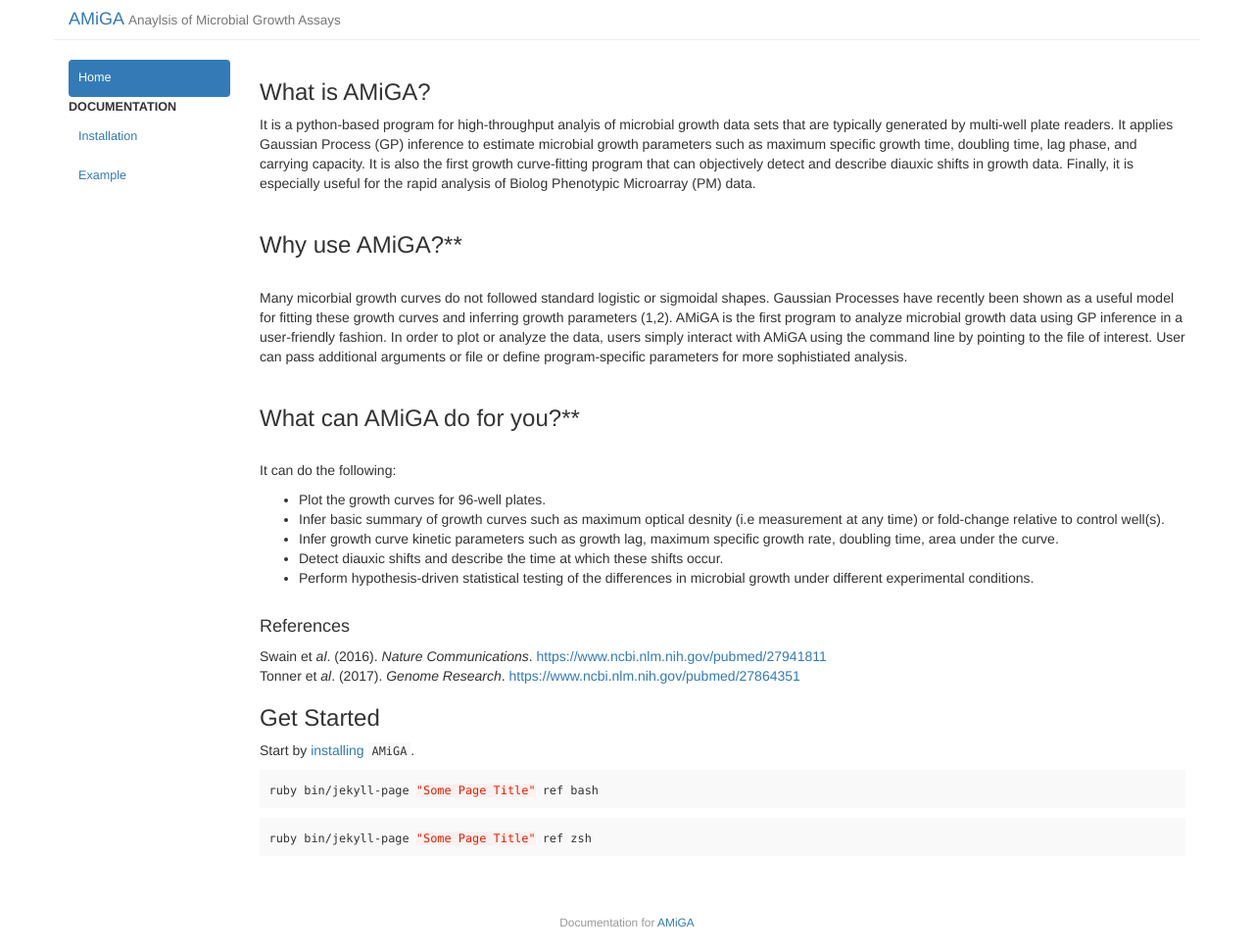
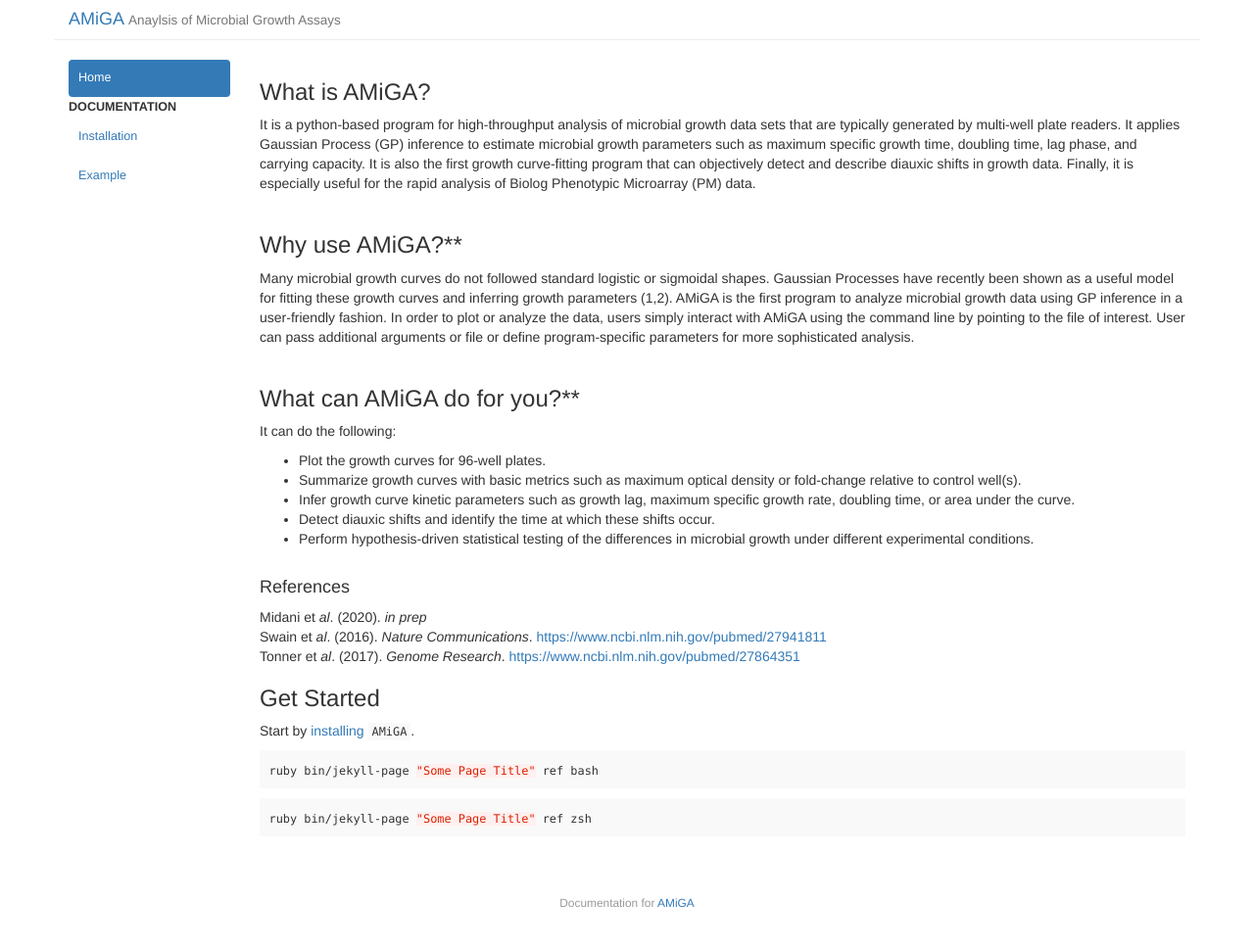
Before and after one commit to firasmidani/amiga, a Jekyll site: the page built from docs/index.md, in a window 1280 px wide. Shown: the whole page at 98% size. Built offline with Jekyll 4.4.1, drawn with Linux system fonts in a browser that asks for light colours.

Commit message:
fixed typos

```diff
--- a/docs/index.md
+++ b/docs/index.md
@@ -6,28 +6,28 @@
 
 ### What is AMiGA?
 
-It is a python-based program for high-throughput analyis of microbial growth  data sets that are typically generated by multi-well plate readers. It applies Gaussian Process (GP<a></a>) inference to estimate microbial growth parameters such as maximum specific growth time, doubling time, lag phase, and carrying capacity. It is also the first growth curve-fitting program that can objectively detect and describe diauxic shifts in growth data. Finally, it is especially useful for the rapid analysis of Biolog Phenotypic Microarray (PM<a></a>) data.
+It is a python-based program for high-throughput analysis of microbial growth  data sets that are typically generated by multi-well plate readers. It applies Gaussian Process (GP<a></a>) inference to estimate microbial growth parameters such as maximum specific growth time, doubling time, lag phase, and carrying capacity. It is also the first growth curve-fitting program that can objectively detect and describe diauxic shifts in growth data. Finally, it is especially useful for the rapid analysis of Biolog Phenotypic Microarray (PM<a></a>) data.
 <br /><br />
 
 ### Why use AMiGA?**
 
-<br />
-Many micorbial growth curves do not followed standard logistic or sigmoidal shapes. Gaussian Processes have recently been shown as a useful model for fitting these growth curves and inferring growth parameters (1,2<a></a>). AMiGA is the first program to analyze microbial growth data using GP inference in a user-friendly fashion. In order to plot or analyze the data, users simply interact with AMiGA using the command line by pointing to the file of interest. User can pass additional arguments or file or define program-specific parameters for more sophistiated analysis.
+Many microbial growth curves do not followed standard logistic or sigmoidal shapes. Gaussian Processes have recently been shown as a useful model for fitting these growth curves and inferring growth parameters (1,2<a></a>). AMiGA is the first program to analyze microbial growth data using GP inference in a user-friendly fashion. In order to plot or analyze the data, users simply interact with AMiGA using the command line by pointing to the file of interest. User can pass additional arguments or file or define program-specific parameters for more sophisticated analysis.
 <br /><br />
 
 ### What can AMiGA do for you?**
 
-<br />
 It can do the following:
 - Plot the growth curves for 96-well plates.
-- Infer basic summary of growth curves such as maximum optical desnity \(i.e measurement at any time<a></a>) or fold-change relative to control well\(s<a></a>).
-- Infer growth curve kinetic parameters such as growth lag, maximum specific growth rate, doubling time, area under the curve.
-- Detect diauxic shifts and describe the time at which these shifts occur.
+- Summarize growth curves with basic metrics such as maximum optical density or fold-change relative to control well\(s<a></a>).
+- Infer growth curve kinetic parameters such as growth lag, maximum specific growth rate, doubling time, or area under the curve.
+- Detect diauxic shifts and identify the time at which these shifts occur.
 - Perform hypothesis-driven statistical testing of the differences in microbial growth under different experimental conditions.
 <br /><br />
 
 #### References
 
+Midani et *al*. (2020<a></a>). *in prep*
+<br />
 Swain et *al*. (2016<a></a>). *Nature Communications*. <a href="https://www.ncbi.nlm.nih.gov/pubmed/27941811">https://www.ncbi.nlm.nih.gov/pubmed/27941811</a>
 <br />
 Tonner et *al*. (2017<a></a>). *Genome Research*. <a href="https://www.ncbi.nlm.nih.gov/pubmed/27864351">https://www.ncbi.nlm.nih.gov/pubmed/27864351</a>
```
